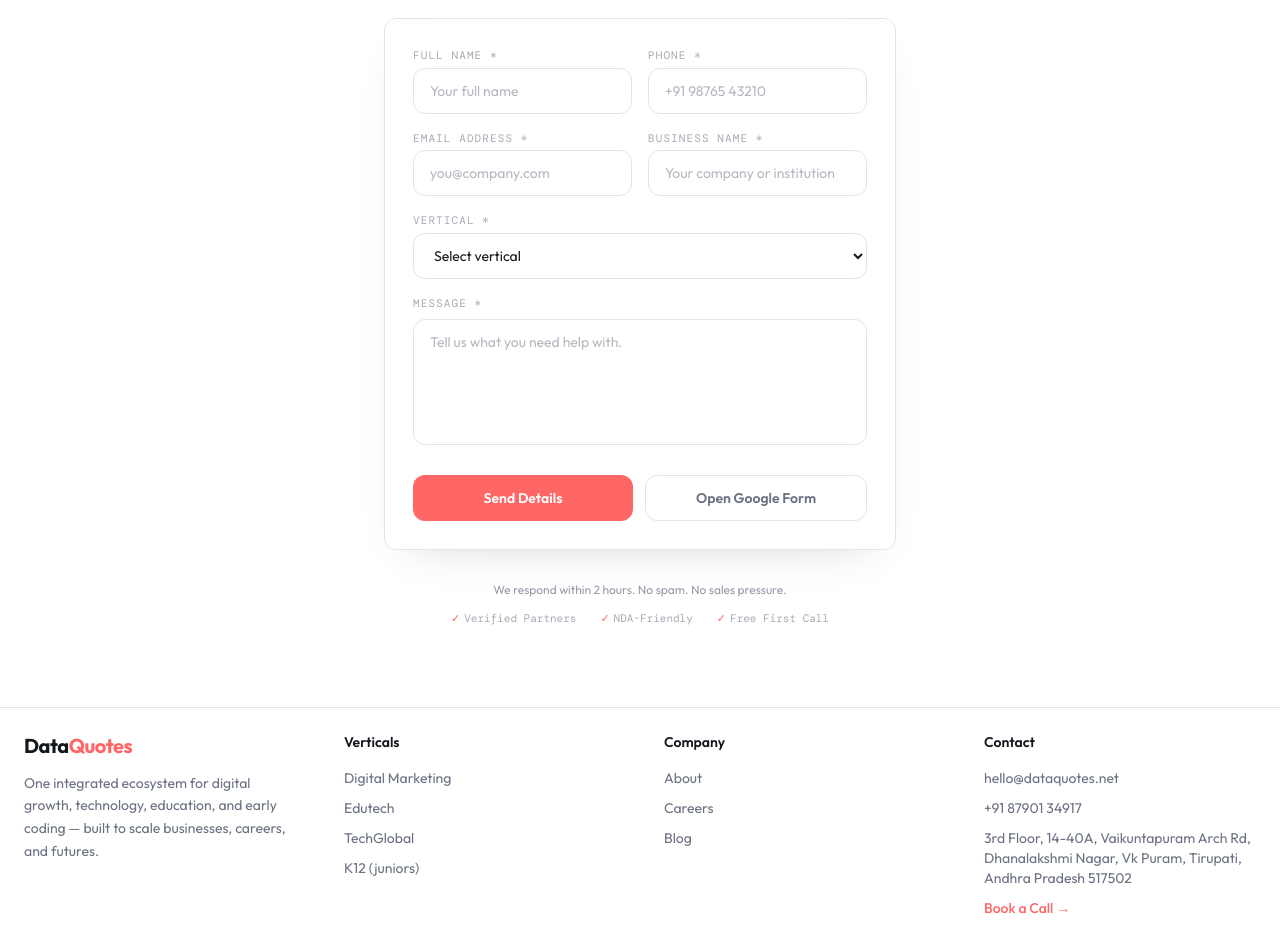
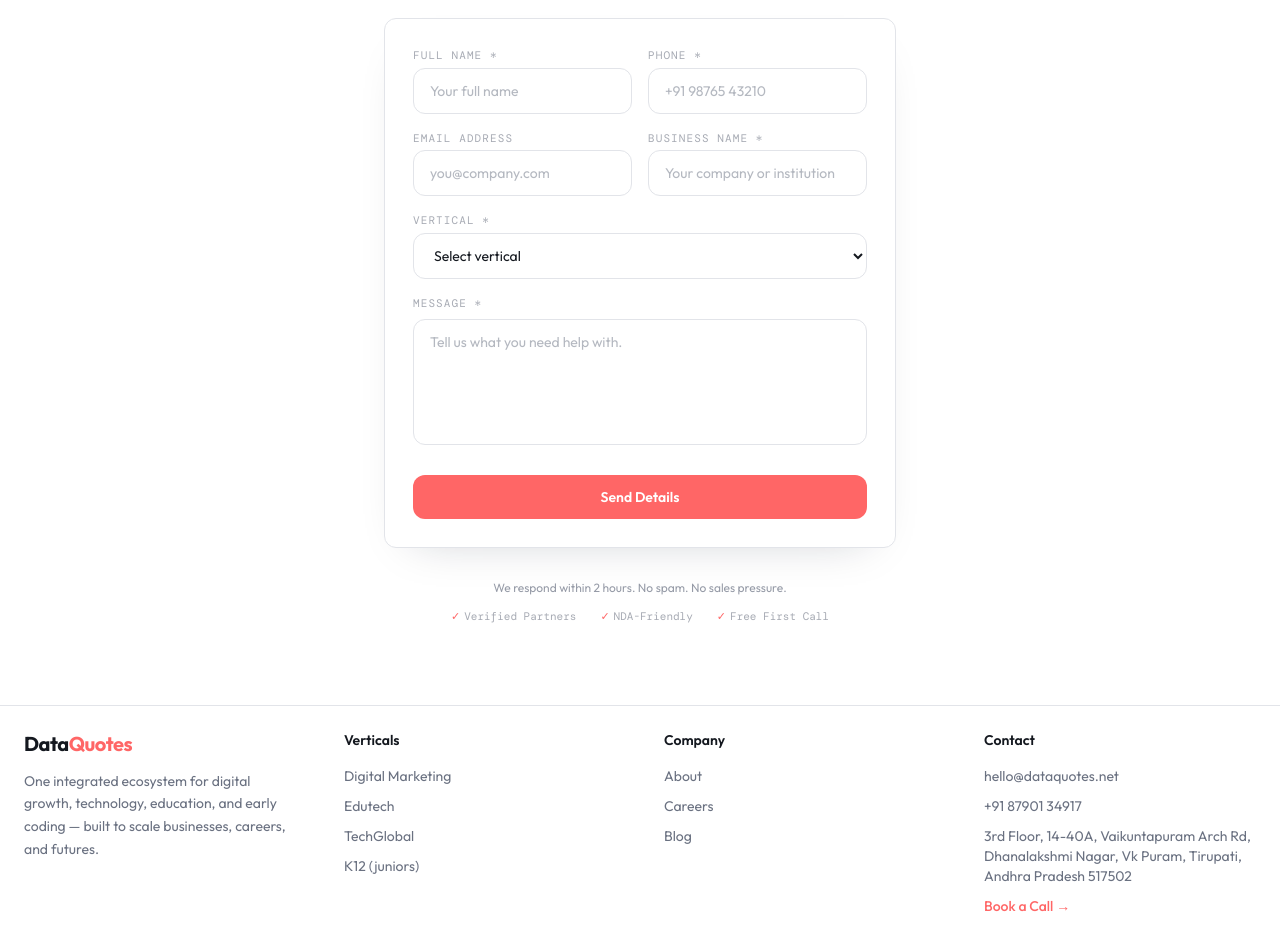
Before and after one commit to DataquotesTech/DQ-landing, a React (Vite) app: page / in a window 1280 px wide. Shown: the part 4820-5747 px from the top of the page. Built offline with nearby package versions, Linux system fonts and the light colour scheme; the HTML template or start-up script is replaced by a standard one; a web font is replaced by a local one.

Commit message:
updated landing page..!!

```diff
--- a/index.html
+++ b/index.html
@@ -12,10 +12,11 @@
   <meta name="author" content="DataQuotes" />
   <meta name="robots" content="index, follow, max-snippet:-1, max-image-preview:large, max-video-preview:-1" />
   <meta name="theme-color" content="#0b1220" />
+
   <link rel="canonical" href="https://dataquotes.net/" />
-  <link rel="icon" type="image/x-icon" href="/favicon.ico?v=20260414" />
-  <link rel="shortcut icon" href="/favicon.ico?v=20260414" />
-  <link rel="apple-touch-icon" href="/favicon.ico?v=20260414" />
+  <link rel="icon" href="/public/fevicon.ico" />
+  <link rel="shortcut icon" href="/public/fevicon.ico" />
+  <link rel="apple-touch-icon" href="/public/fevicon.ico" />
 
   <meta name="geo.region" content="IN-AP" />
   <meta name="geo.placename" content="Tirupati" />
--- a/src/components/landing/ContactForm.tsx
+++ b/src/components/landing/ContactForm.tsx
@@ -181,7 +181,7 @@
           <div className="grid grid-cols-1 sm:grid-cols-2 gap-4">
             <div>
               <label className="font-mono text-[11px] uppercase tracking-widest text-muted-foreground/60 mb-1 block">
-                Email Address *
+                Email Address
               </label>
               <input
                 type="email"
@@ -248,15 +248,6 @@
             >
               {isSubmitting ? "Submitting..." : "Send Details"}
             </button>
-            <a
-              href={GOOGLE_FORM_PUBLIC_URL}
-              target="_blank"
-              rel="noopener noreferrer"
-              className="flex-1 font-sans text-sm font-semibold border rounded-lg px-6 py-3 text-center text-muted-foreground hover:text-foreground hover:bg-white/5 transition-all"
-              style={{ borderColor: "hsl(var(--border))" }}
-            >
-              Open Google Form
-            </a>
           </div>
           {submitError && <p className="font-sans text-xs text-red-400">{submitError}</p>}
         </form>
```
